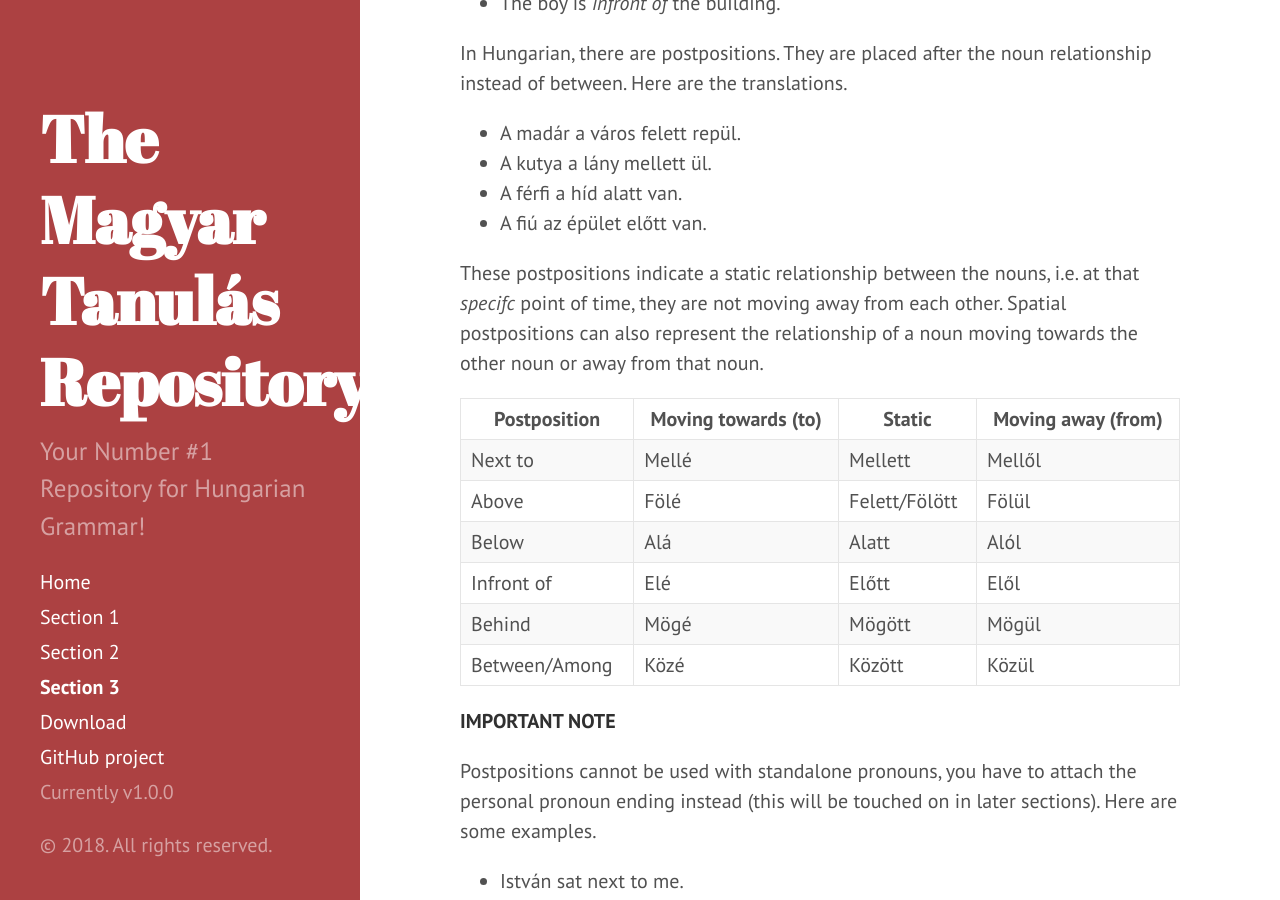
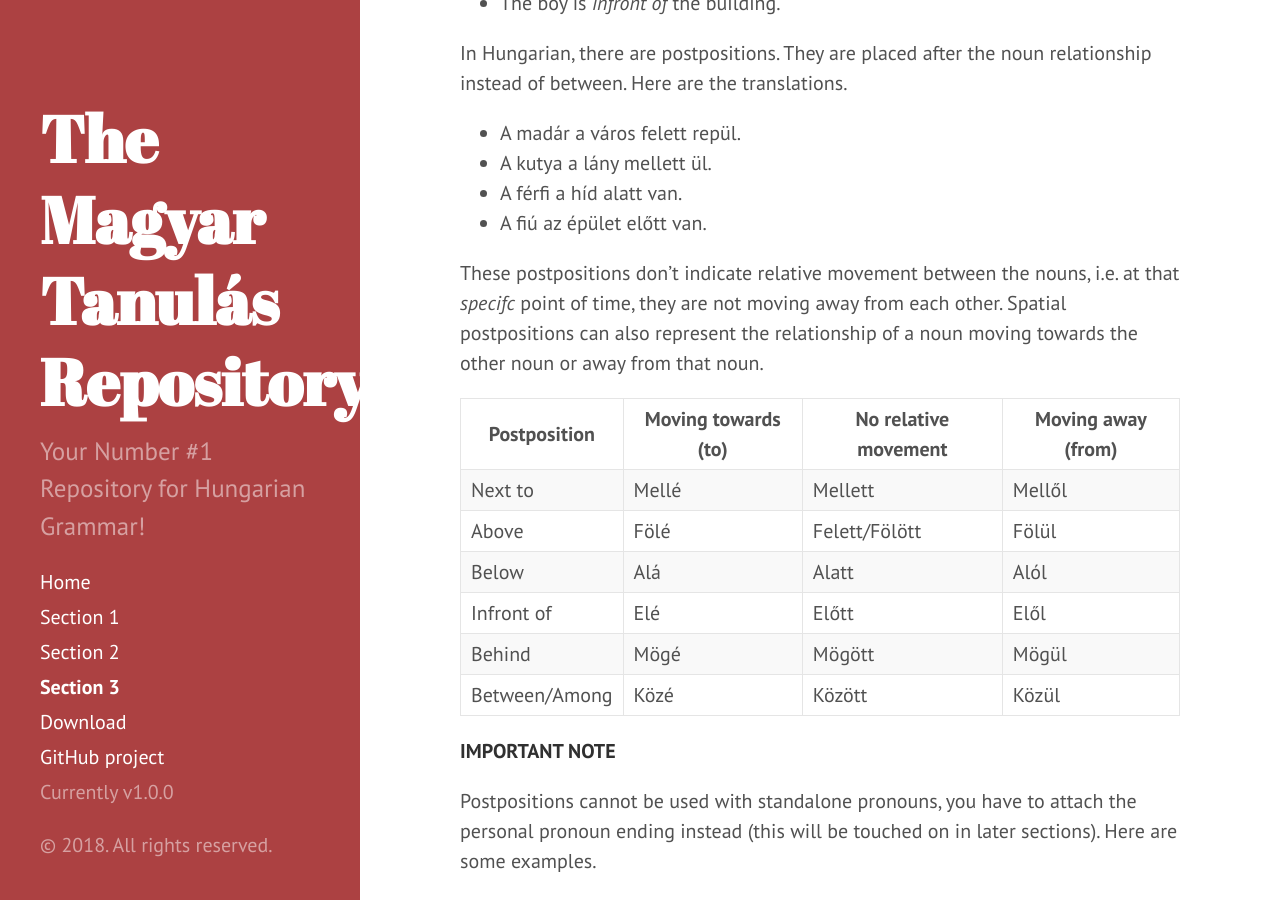
Before and after one commit to Magyartanulas/magyartanulas.github.io, a Jekyll site: the page built from Section3.md, in a window 1280 px wide and 900 px high, scrolled down 1052 px. Built offline with Jekyll 4.4.1, drawn with Linux system fonts in a browser that asks for light colours; Markdown is read by kramdown in place of the engine named in the settings.

Commit message:
Update Section3.md

```diff
--- a/Section3.md
+++ b/Section3.md
@@ -38,16 +38,16 @@ In Hungarian, there are postpositions. They are placed after the noun relationsh
 * A férfi a híd alatt van.
 * A fiú az épület előtt van.
 
-These postpositions indicate a static relationship between the nouns, i.e. at that *specifc* point of time, they are not moving away from each other. Spatial postpositions can also represent the relationship of a noun moving towards the other noun or away from that noun.
+These postpositions don't indicate relative movement between the nouns, i.e. at that *specifc* point of time, they are not moving away from each other. Spatial postpositions can also represent the relationship of a noun moving towards the other noun or away from that noun.
 
-| Postposition  | Moving towards (to) | Static        | Moving away (from) |
-|---------------|---------------------|---------------|--------------------|
-| Next to       | Mellé               | Mellett       | Mellől             |
-| Above         | Fölé                | Felett/Fölött | Fölül              |
-| Below         | Alá                 | Alatt         | Alól               |
-| Infront of    | Elé                 | Előtt         | Elől               |
-| Behind        | Mögé                | Mögött        | Mögül              |
-| Between/Among | Közé                | Között        | Közül              |
+| Postposition  | Moving towards (to) | No relative movement | Moving away (from) |
+|---------------|---------------------|----------------------|--------------------|
+| Next to       | Mellé               | Mellett              | Mellől             |
+| Above         | Fölé                | Felett/Fölött        | Fölül              |
+| Below         | Alá                 | Alatt                | Alól               |
+| Infront of    | Elé                 | Előtt                | Elől               |
+| Behind        | Mögé                | Mögött               | Mögül              |
+| Between/Among | Közé                | Között               | Közül              |
 
 **IMPORTANT NOTE**
 
```
